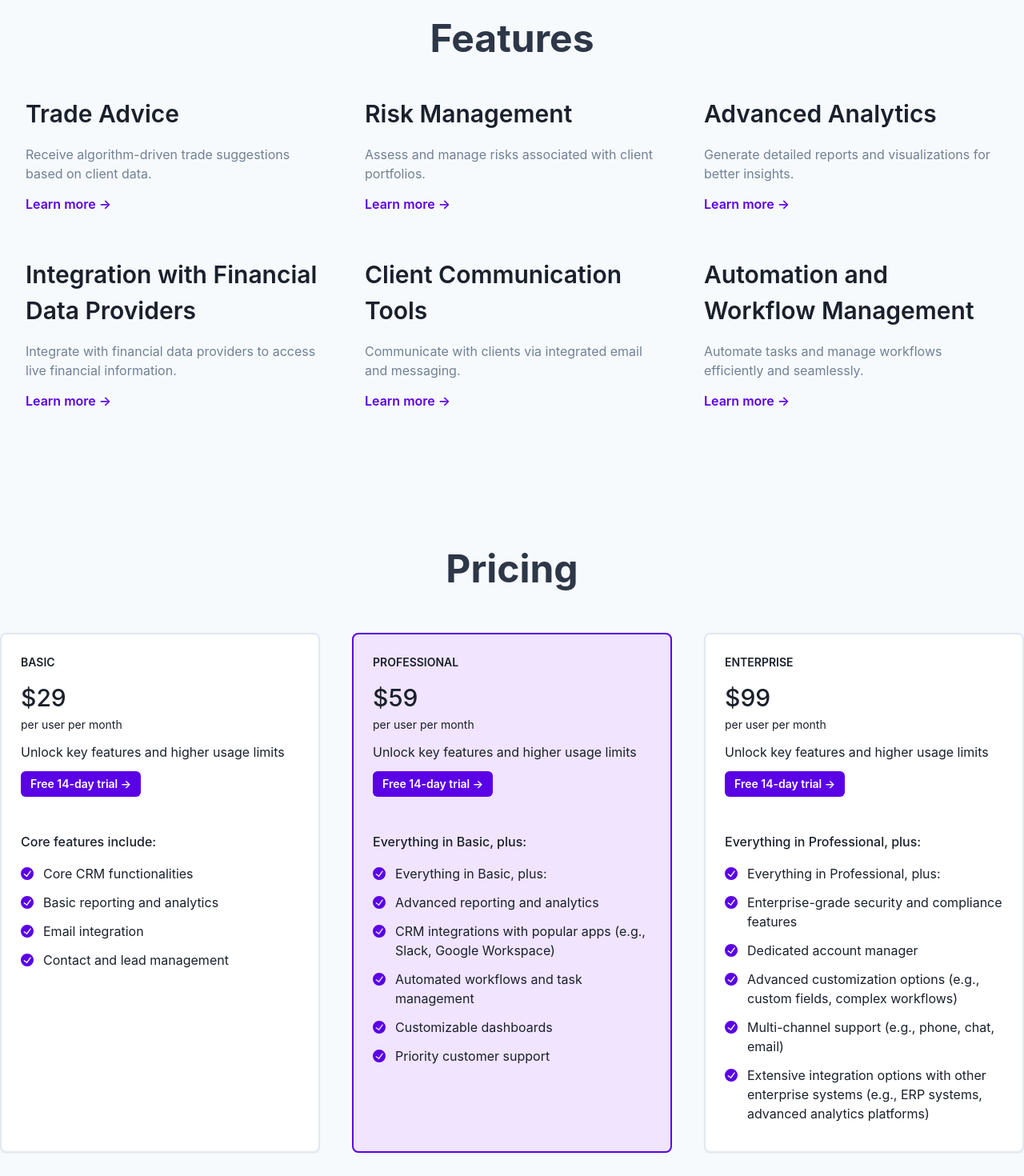
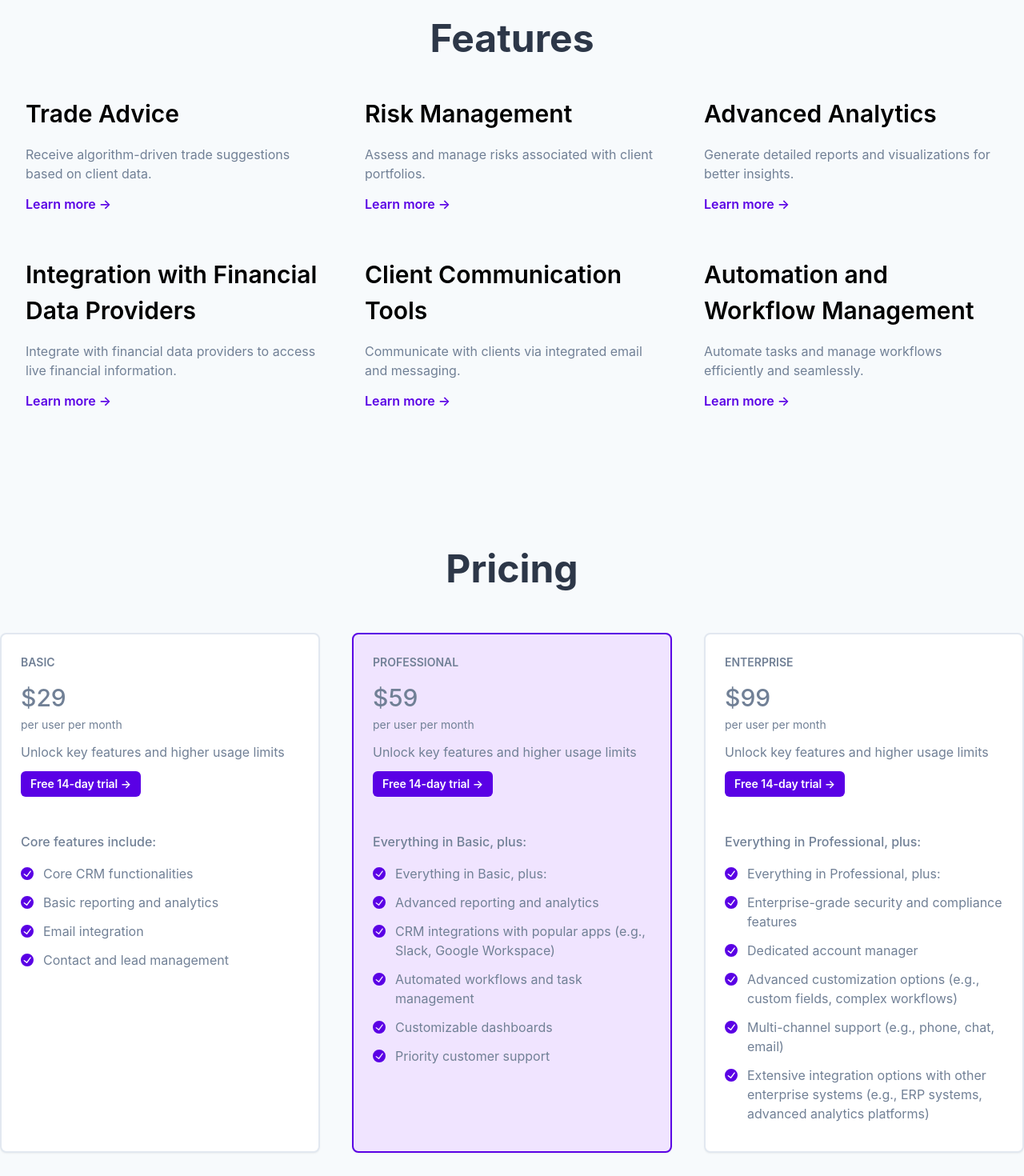
Before and after one commit to Hetp29/microCRM, a React (Create React App) app in the folder frontend/: page / in a window 1280 px wide. Shown: the part 1240-2710 px from the top of the page at 80% size. Built offline with nearby package versions, Linux system fonts and the light colour scheme.

Commit message:
Changed color of text to match background

```diff
--- a/frontend/src/components/FAQSection.tsx
+++ b/frontend/src/components/FAQSection.tsx
@@ -79,6 +79,7 @@ export const FAQSection = ({ items = faqs }: FAQSectionProps) => {
                         initial={{ opacity: 0, y: 50 }}
                         whileInView={{ opacity: 1, y: 0 }}
                         transition={{ duration: 0.6 }}
+                        textColor="gray.500"
                     >
                         {items.map((item, i) => (
                             <AccordionItem key={`faq_${i}`}>
--- a/frontend/src/components/Feature.tsx
+++ b/frontend/src/components/Feature.tsx
@@ -46,7 +46,7 @@ import {
           >
             <VStack maxW={500} spacing={4} align={["center", "flex-start"]}>
               <Box>
-                <Text fontSize="3xl" fontWeight={600} align={["center", "left"]}>
+                <Text fontSize="3xl" fontWeight={600} align={["center", "left"]} textColor="black">
                   {title}
                 </Text>
               </Box>
--- a/frontend/src/components/Navbar.tsx
+++ b/frontend/src/components/Navbar.tsx
@@ -29,7 +29,7 @@ const navLinks = [
 
 const DesktopSidebarContents = ({ name }: any) => {
   return (
-    <Container maxW="container.lg" p={0}>
+    <Container maxW="container.lg" p={0} textColor="black">
       <Flex w="full" justify="space-between" align="center">
         <Flex align="center" ml={4}>
           <Link href="/" _hover={{ textDecoration: 'none' }}>
--- a/frontend/src/components/PricingSection.tsx
+++ b/frontend/src/components/PricingSection.tsx
@@ -64,22 +64,23 @@ export const PricingBox: FunctionComponent<PricingBoxProps> = ({
       height="650px"
       width="full"
       maxWidth="450px"
+      maxHeight="800px"
       id="pricing-section"
       initial={{ opacity: 0, y: 50 }}
       whileInView={{ opacity: 1, y: 0 }}
       transition={{ duration: 0.6 }}
     >
-      <VStack spacing={3} align="flex-start">
-        <Text fontWeight={600} casing="uppercase" fontSize="sm">
+      <VStack spacing={3} align="flex-start" color="gray.500">
+        <Text  fontWeight={600} casing="uppercase" fontSize="sm">
           {name}
         </Text>
         <Box w="full">
-          <Text fontSize="3xl" fontWeight="medium">
+          <Text fontSize="3xl" color="gray.500" fontWeight="medium">
             {name === 'Basic' ? '$29' : name === 'Professional' ? '$59' : '$99'}
           </Text>
-          <Text fontSize="sm">per user per month</Text>
+          <Text color="gray.500" fontSize="sm">per user per month</Text>
         </Box>
-        <Text>Unlock key features and higher usage limits</Text>
+        <Text color="gray.500">Unlock key features and higher usage limits</Text>
         <VStack>
           <Button size="sm" colorScheme="brand"
             onClick={() => {
--- a/frontend/src/components/Register.tsx
+++ b/frontend/src/components/Register.tsx
@@ -67,7 +67,7 @@ const Register = () => {
   };
 
   return (
-    <Container maxW="container.md" py={12} bg="gray.50" borderRadius="md" boxShadow="md">
+    <Container maxW="container.md" py={12} bg="gray.50" borderRadius="md" textColor="gray.500" boxShadow="md">
       <Box textAlign="center" mb={8}>
         <Heading size="lg" mb={4}>Register</Heading>
       </Box>
```
